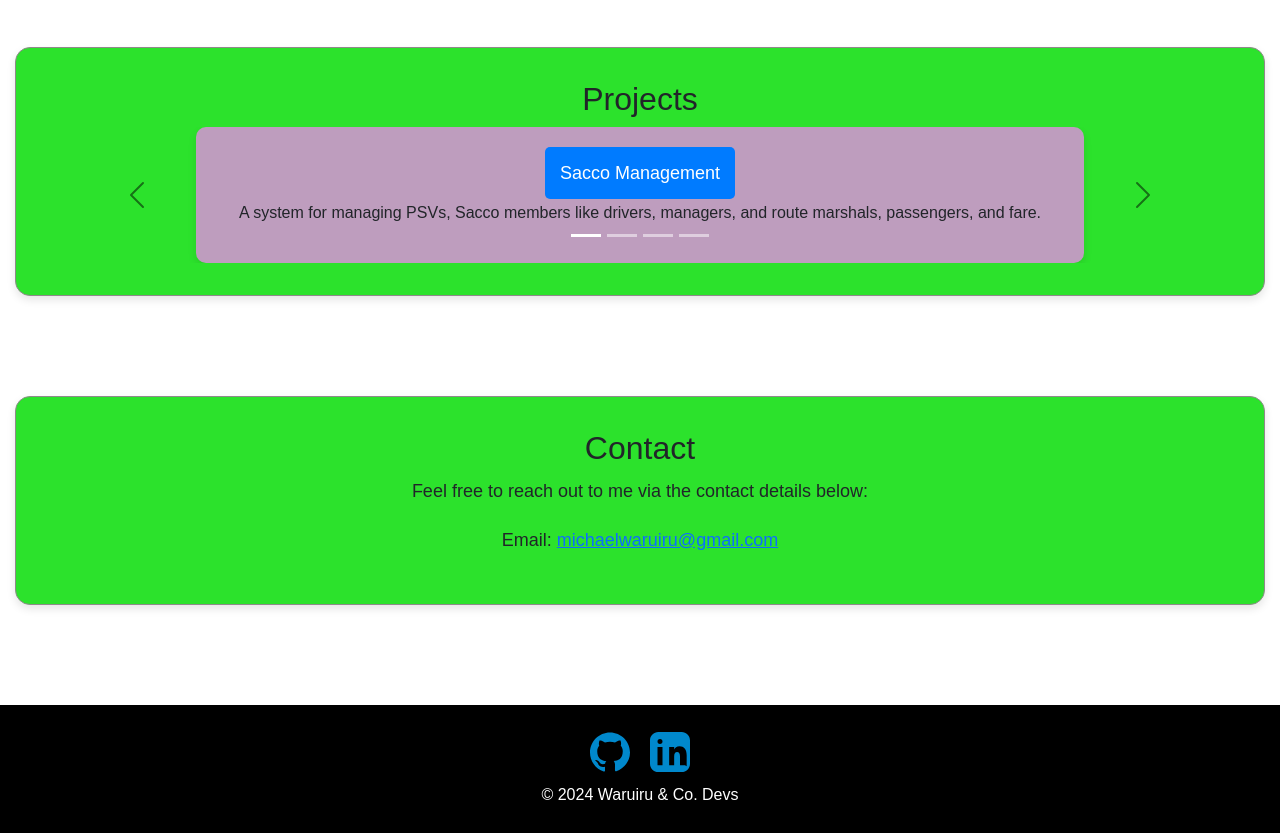
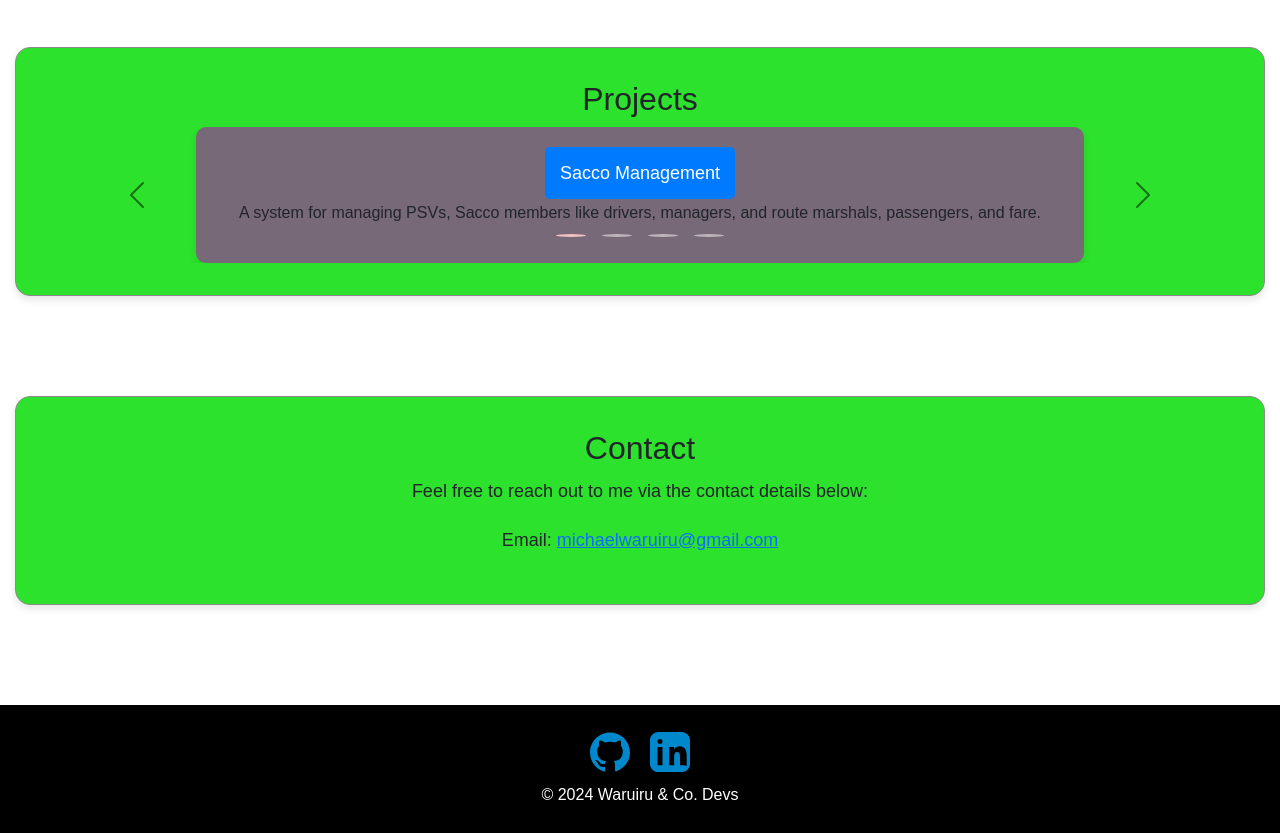
Before and after one commit to MichaelWaruiru/MyPortfolio, a React (Vite) app: page / in a window 1280 px wide. Shown: the part 1460-2293 px from the top of the page. Built offline with nearby package versions, Linux system fonts and the light colour scheme.

Commit message:
Added css on carousel indicators

```diff
--- a/src/index.css
+++ b/src/index.css
@@ -200,7 +200,7 @@ footer {
 }
 
 .project-card {
-  background-color: hsl(300, 20%, 68%);
+  background-color: hsl(300, 6%, 44%);
   border-radius: 10px;
   box-shadow: 0px 4px 8px rgba(0, 0, 0, 0.1);
   padding: 20px;
@@ -239,6 +239,27 @@ footer {
 .carousel-control-next-icon {
   filter: invert(1);
   /* Makes the icons white */
+}
+
+.custom-indicators {
+  display: flex;
+  justify-content: center;
+  align-items: center;
+  gap: 10px;
+  margin-top: 20px;
+}
+
+.custom-indicators button {
+  background-color: hsl(210, 9%, 96%);
+  border: none;
+  width: 12px;
+  height: 12px;
+  border-radius: 50%;
+  transition: background-color 0.3s ease;
+}
+
+.custom-indicators button.active {
+  background-color: hsl(0, 62%, 85%);
 }
 
 @media screen and (max-width: 768px) {
```
